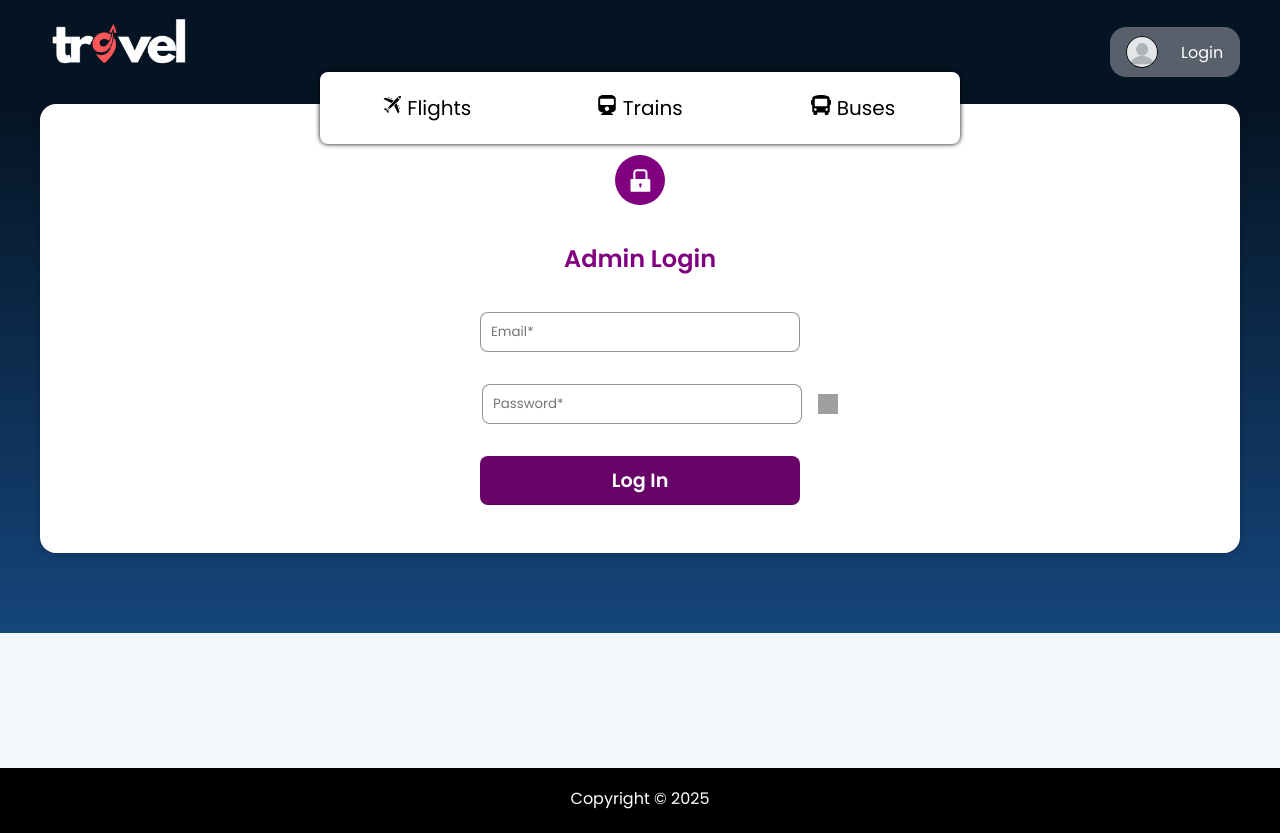
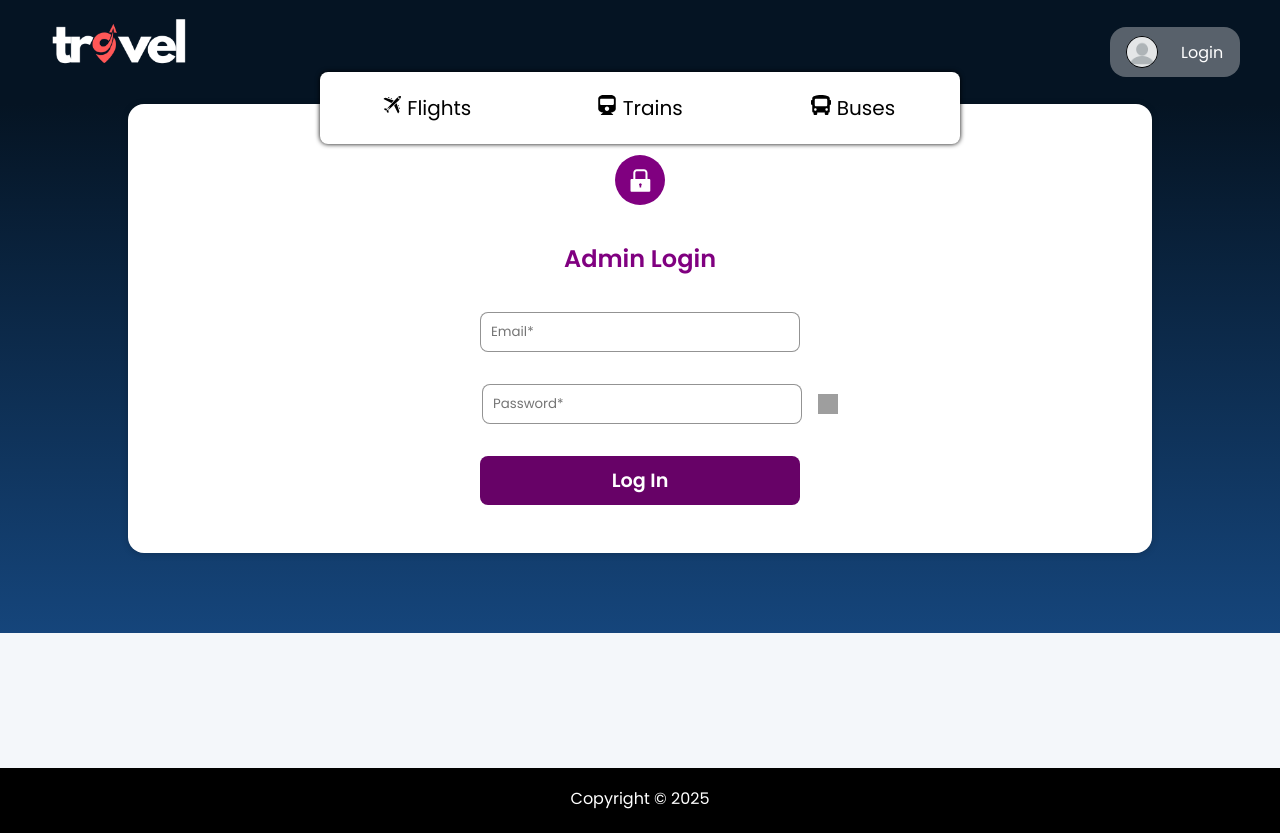
Before and after one commit to paridhi3/Frontend-Travel-Booking-System, a React (Create React App) app: page /adminLogin in a window 1280 px wide. Built offline with nearby package versions, Linux system fonts and the light colour scheme; grey boxes are pictures that could not be loaded.

Commit message:
Update AdminLogin.css

```diff
--- a/src/components/Admin/AdminLogin.css
+++ b/src/components/Admin/AdminLogin.css
@@ -8,7 +8,7 @@
 }
 .admin-login-form{
     box-sizing: border-box;
-    width: 75rem;
+    width: 80%;
     /* height: 30rem; */
     border-radius: 1rem;
     padding-top: 2rem;
```
